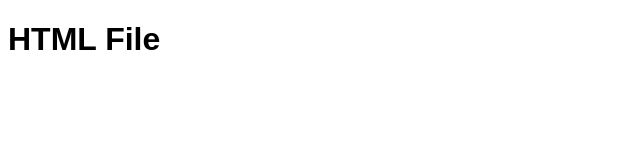
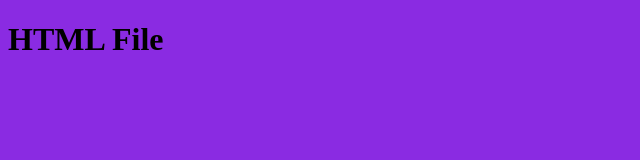
Before and after one commit to MadhuriKadam45/Testing, a website built with Parcel: page index.html in a window 1280 px wide. Shown: the whole page, without its empty margins (0-640 px from the left). Built offline with nearby package versions, Linux system fonts and the light colour scheme.

Commit message:
parcel learning

```diff
--- a/Index.html
+++ b/index.html
@@ -4,12 +4,8 @@
     <meta charset="UTF-8">
     <meta name="viewport" content="width=device-width, initial-scale=1.0">
     <title>Document</title>
-    <style>
-        body {
-            font-family: sans-serif;
-        }
-    </style>
-</head>
+    <link rel="stylesheet" href="style.scss" />
+    </head>
 <body>
     <h1>HTML File</h1>
     <script src="Script.js"></script>
--- a/package.json
+++ b/package.json
@@ -4,11 +4,14 @@
   "description": "",
   "main": "Script.js",
   "scripts": {
-    "test": "echo \"Error: no test specified\" && exit 1"
+    "start": "parcel index.html"
   },
   "author": "",
   "license": "ISC",
   "dependencies": {
     "parcel": "^2.12.0"
+  },
+  "devDependencies": {
+    "@parcel/transformer-sass": "^2.12.0"
   }
 }
--- /dev/null
+++ b/style.scss
@@ -0,0 +1,3 @@
+body {
+    background-color: blueviolet;
+}
```
Also changed, not shown: README.md, dist/index.html (added), 8 other files.
